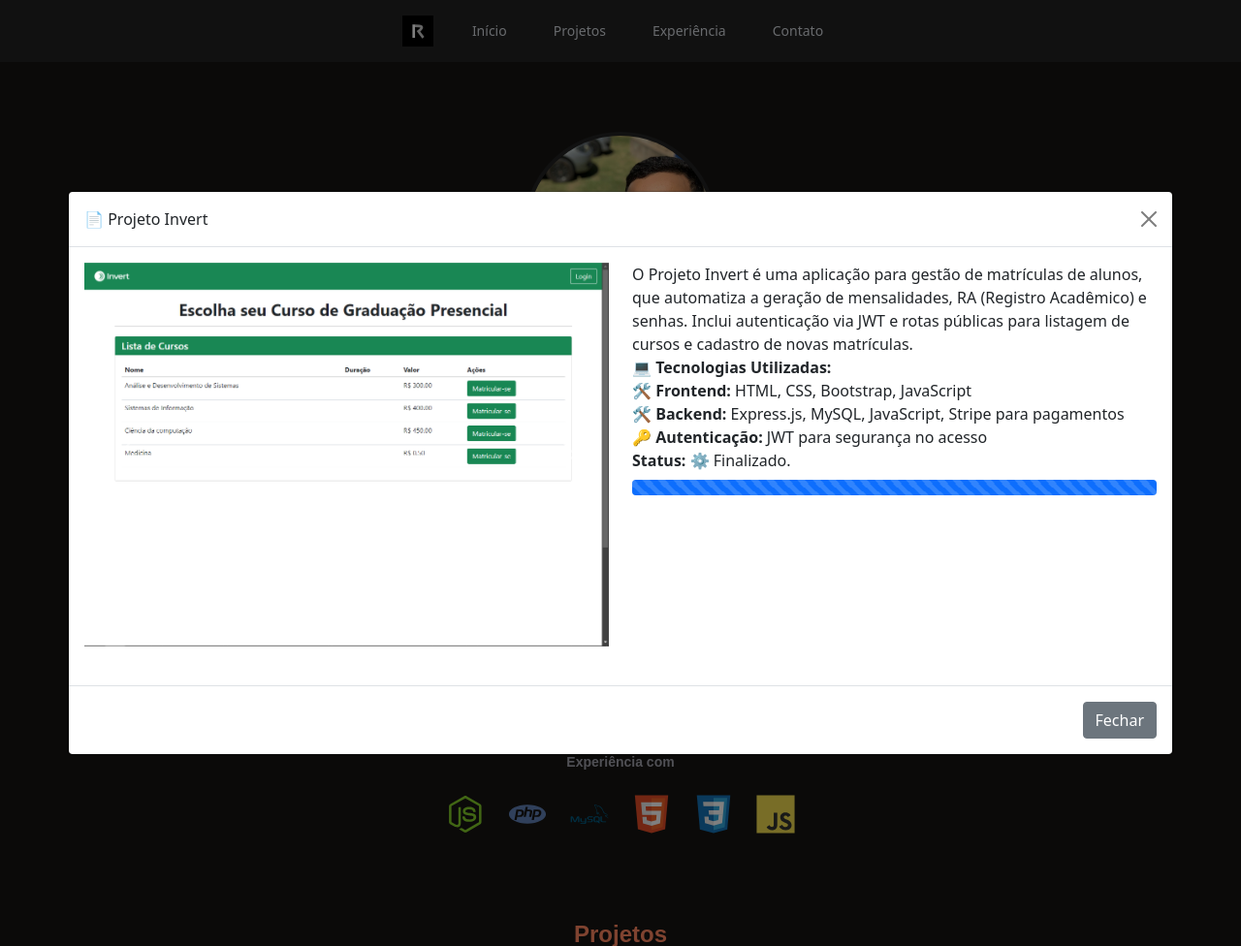
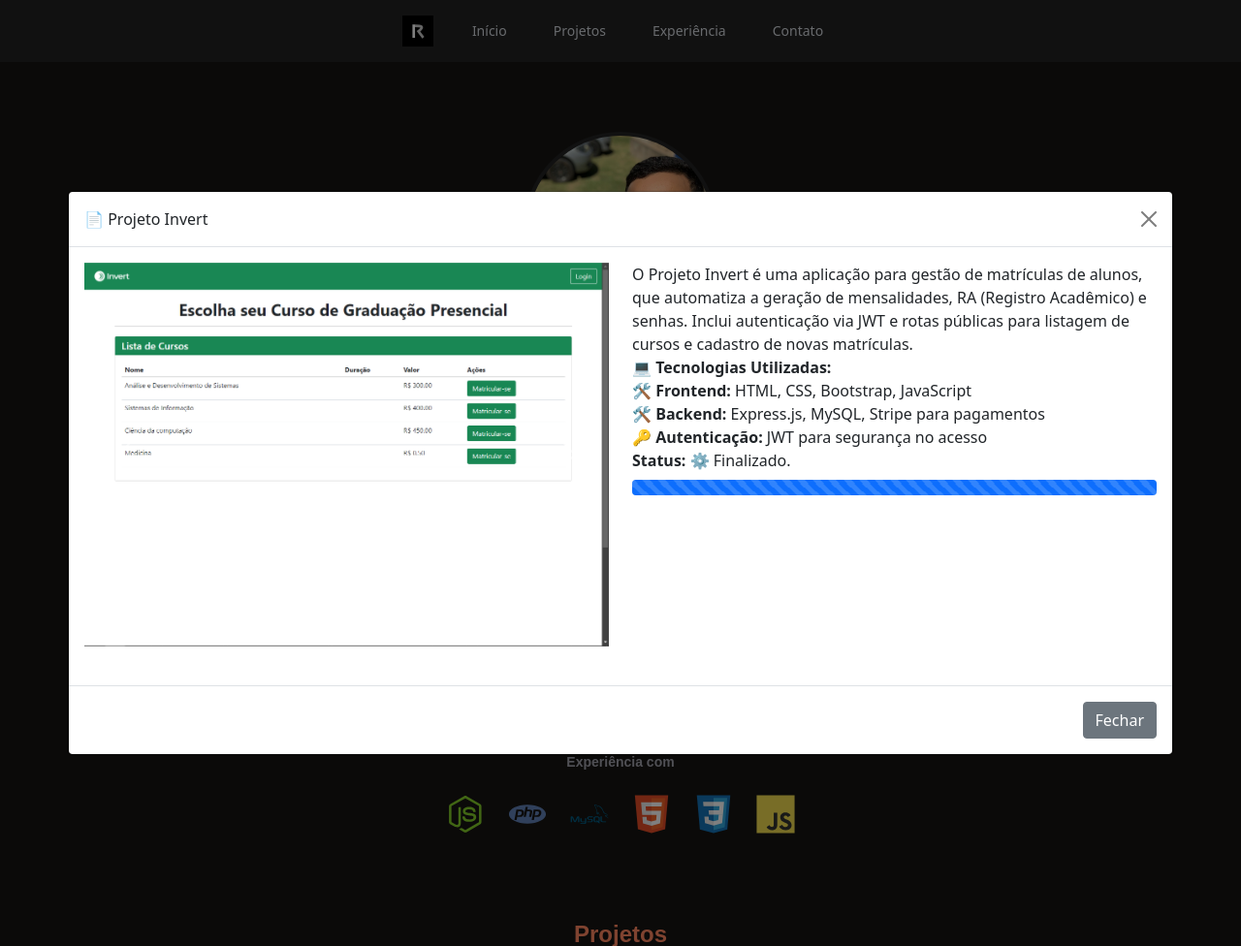
Before and after one commit to Rodrigofroes/portfolio, a PHP site: page / in a window 1280 px wide, after a click on "Invert". Shown: the whole page at 97% size. Run offline with PHP 8.4, Linux system fonts and the light colour scheme; style sheets or scripts are compiled from the project's sources; some libraries are stand-ins or nearby versions.

Commit message:
Ajustes Projeto Invert

```diff
--- a/src/components/projetos.php
+++ b/src/components/projetos.php
@@ -153,7 +153,7 @@
                         <p>
                             <strong>💻 Tecnologias Utilizadas:</strong><br>
                             <span><strong>🛠️ Frontend:</strong> HTML, CSS, Bootstrap, JavaScript</span> <br>
-                            <span><strong>🛠️ Backend:</strong> Express.js, MySQL, JavaScript, Stripe para pagamentos</span> <br>
+                            <span><strong>🛠️ Backend:</strong> Express.js, MySQL, Stripe para pagamentos</span> <br>
                             <span><strong>🔑 Autenticação:</strong> JWT para segurança no acesso</span> <br>
                         </p>
 
```
